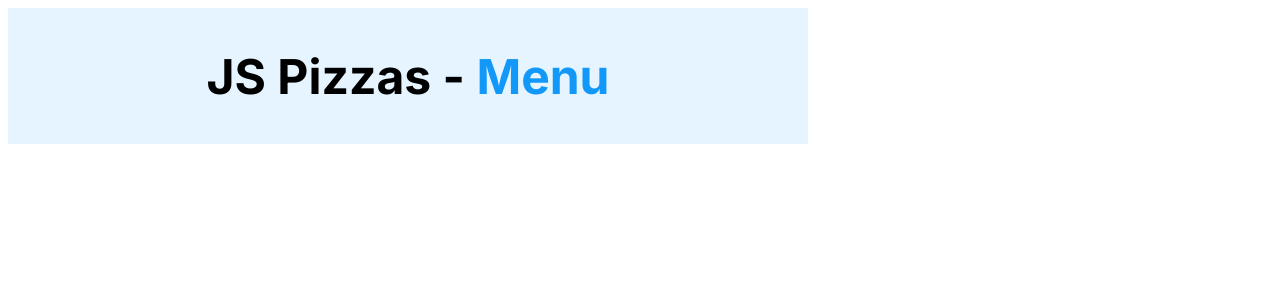
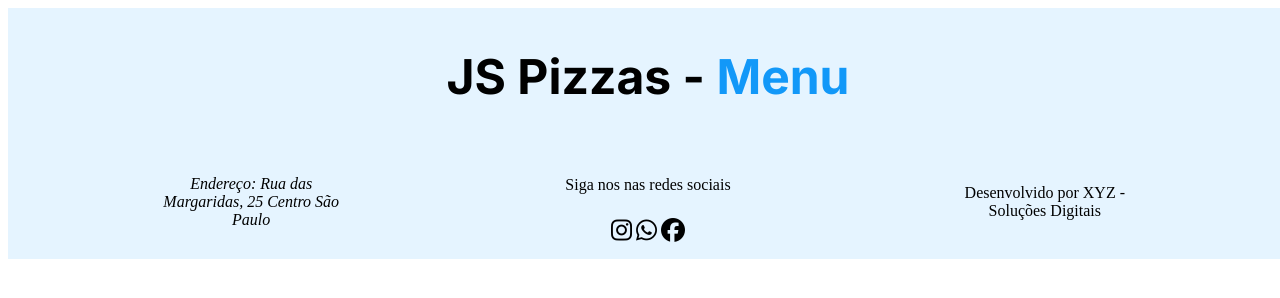
Before and after one commit to Gustavo-lima1201/pizzaria, a plain HTML site: page index.html in a window 1280 px wide. Drawn offline with Linux system fonts and the light colour scheme.

Commit message:
footer adicionado

```diff
--- a/index.html
+++ b/index.html
@@ -7,6 +7,10 @@
     <link rel="stylesheet" href="./style.css/style.css">
     <link rel="stylesheet" href="./style.css/reset.css">
     <link rel="stylesheet" href="./style.css/samples.css">
+
+    <link rel="stylesheet" href="https://cdnjs.cloudflare.com/ajax/libs/font-awesome/6.7.2/css/all.min.css"
+        integrity="sha512-Evv84Mr4kqVGRNSgIGL/F/aIDqQb7xQ2vcrdIwxfjThSH8CSR7PBEakCr51Ck+w+/U6swU2Im1vVX0SVk9ABhg=="
+        crossorigin="anonymous" referrerpolicy="no-referrer" />
     <title>Pizzaria JS</title>
 </head>
 
@@ -14,7 +18,8 @@
     <!-- block__element--modifier -->
     <header class="header">
         <h1 class="header__title">JS Pizzas -
-            <span class="header__title--blue">Menu</span></h1>
+            <span class="header__title--blue">Menu</span>
+        </h1>
     </header>
     <!-- Sample 1 -->
     <!-- <div class="pai">
@@ -22,7 +27,22 @@
 
         </div>
     </div> -->
-
+    <footer class="footer">
+        <address class="footer__columns footer__address">
+            <p>Endereço: Rua das Margaridas, 25 Centro São Paulo</p>
+        </address>
+        <section class="footer__columns footer__social-media">
+            <p class=" footer__social-text">Siga nos nas redes sociais</p>
+            <div class=" footer__social-icons">
+                <a href=""><i class="footer__social-icon fa-brands fa-instagram"></i></a>
+                <a href=""><i class="footer__social-icon fa-brands fa-whatsapp"></i></a>
+                <a href=""><i class="footer__social-icon fa-brands fa-facebook"></i></a>
+            </div>
+        </section>
+        <div class="footer__columns footer__devbys">
+            Desenvolvido por XYZ - Soluções Digitais
+        </div>
+    </footer>
 
 
 </body>
--- a/style.css/style.css
+++ b/style.css/style.css
@@ -1,9 +1,9 @@
 @import url('https://fonts.googleapis.com/css2?family=Inter:ital,opsz,wght@0,14..32,100..900;1,14..32,100..900&family=Roboto:ital,wght@0,100..900;1,100..900&display=swap');
 /* buscar fonte inter no google fontes */
 
-
+/* HEADER */
 .header {
-    width: 100vh;
+    width: 100vw;
     height: 136px;
     background-color: #E5F4Ff;
     display: flex;
@@ -21,3 +21,31 @@
 .header__title--blue{
 color: #1298F8;
 }
+
+/* FOOTER */
+.footer{
+width: 100vw;
+height: 115px;
+background-color: #E5F4Ff;
+display: flex;
+gap: 192px;
+justify-content: center;
+align-items: center;
+
+}
+.footer__columns{
+    width: 16%;
+    text-align: center;
+}
+
+.footer__social-media{
+    display: flex;
+    flex-direction: column;
+    gap: 8px;
+}
+
+.footer__social-icon{
+text-decoration: none;
+color: black ;
+font-size: 24px;
+}
```
